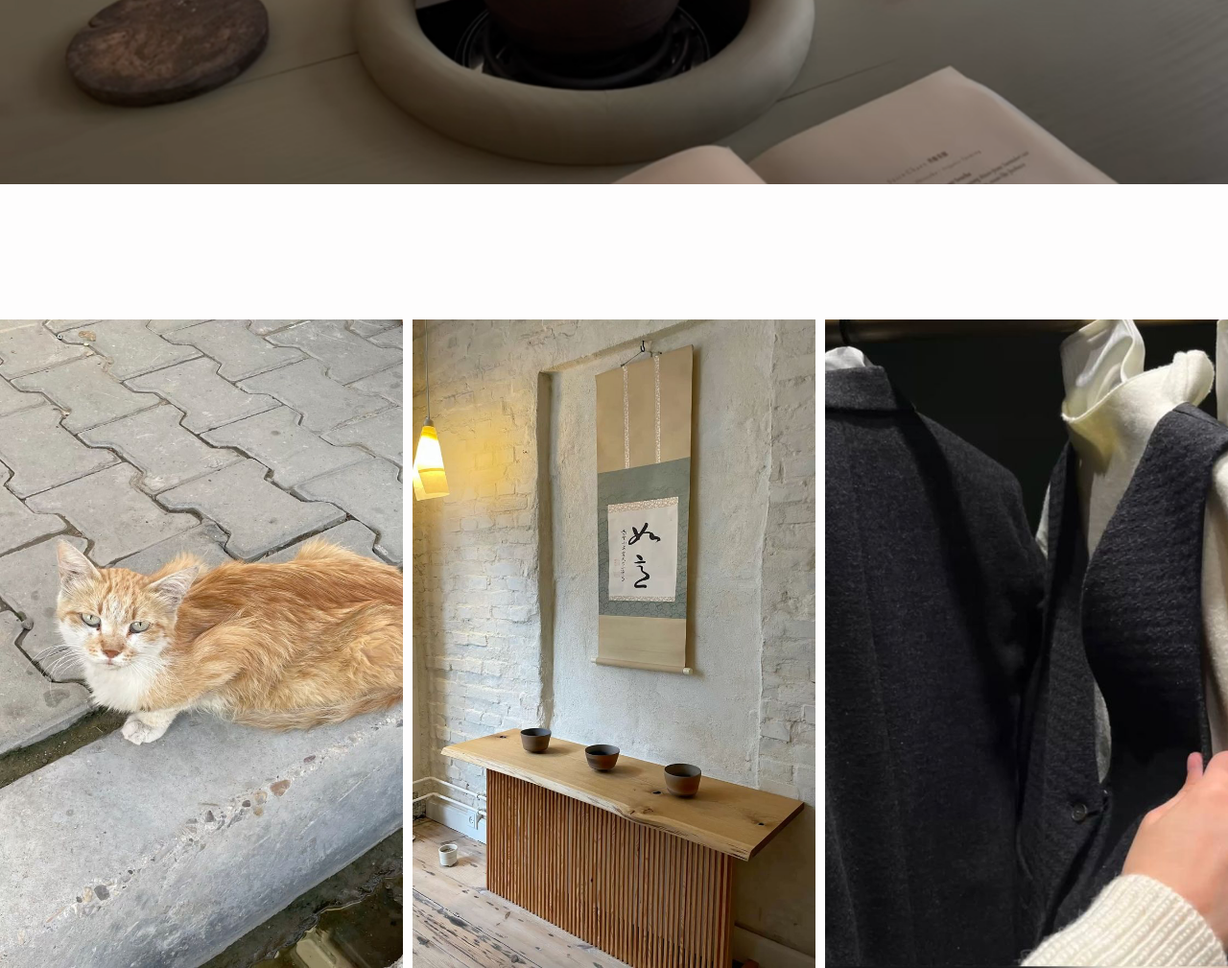
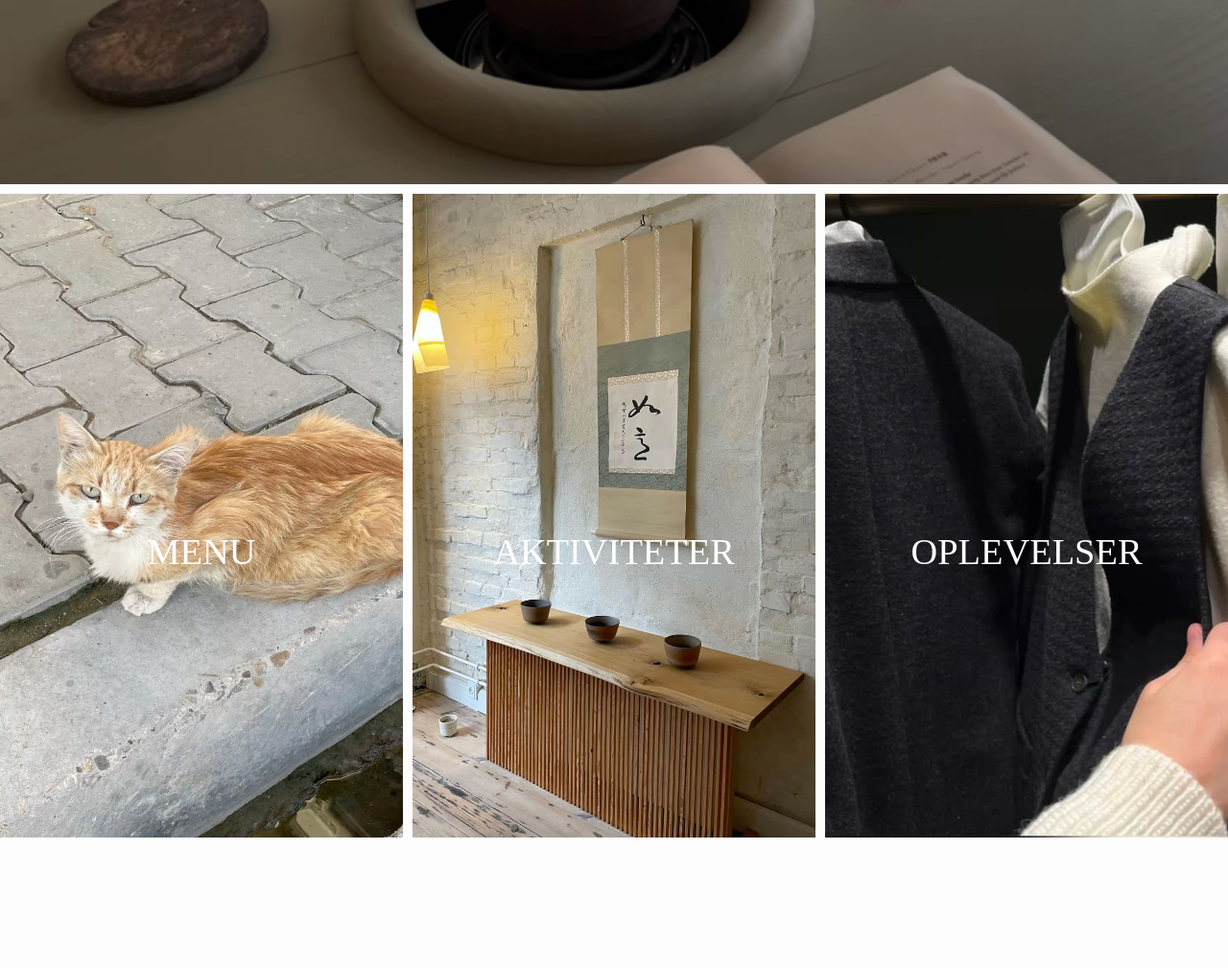
Before and after one commit to noha0002/website2, a plain HTML site: page index.html in a window 1280 px wide. Shown: the part 414-1423 px from the top of the page at 96% size. After the commit the page ends 1362 px from the top, so only its background shows below. Drawn offline with Linux system fonts and the light colour scheme.

Commit message:
tilføjer hover og tekster

```diff
--- a/index.html
+++ b/index.html
@@ -25,22 +25,30 @@
         </ul>
       </nav>
     </header>
-    <main class="grid_1">
+    <main>
+      <section>
         <div class="grid1">
-       <img src="billeder/baggrund.webp" alt="billede af kande">
+          <img src="billeder/baggrund.webp" alt="billede af kande" />
         </div>
-
+      </section>
+      <section class="grid_1">
         <div class="grid2">
           <img src="billeder/billede1.webp" alt="" />
+         <p class="p2">MENU</p>
         </div>
 
         <div class="grid3">
           <img src="billeder/billede2.webp" alt="" />
+          <p class="p2">AKTIVITETER</p>
+
         </div>
 
         <div class="grid4">
           <img src="billeder/billede3.webp" alt="" />
+          <p class="p2">OPLEVELSER</p>
+
         </div>
+      </section>
     </main>
   </body>
 </html>
--- a/layout.css
+++ b/layout.css
@@ -1,35 +1,49 @@
 .grid_1 {
   display: grid;
   grid-template-columns: 1fr 1fr 1fr;
-  grid-template-rows: 1fr 1fr 1fr ;
+margin-top:10px;
   gap: 10px;
+}
+.grid2:hover{
+    transform: scale(1.02);
+
+
 
 }
+.grid3:hover{
+    transform: scale(1.02);
 
-.grid1 {
-  grid-column: 1/4;
-  grid-row: 1/4;
+
+}
+.grid4:hover{
+    transform: scale(1.02);
+
 
 
 }
 
+
 .grid2 {
-  grid-column: 1/2;
-  grid-row: 2/4;
-  padding-top: 200px;
+    display: grid;
+}
+.grid3 {
+    display: grid;
+}
+.grid4 {
+    display: grid;
+}
+img, .p2 {
+    grid-column: 1/2;
+    grid-row: 1/2;
+}
+/* grid-column: 1/2; grid-row: 1/2; sikrer, at både billedet og teksten placeres i samme grid-celle, så de overlapper hinanden.
+grid-column: 1/2; → Placerer elementet i første kolonne og strækker det til anden linje (slutter ved første kolonne).
+grid-row: 1/2; → Placerer elementet i første række og strækker det til anden linje (slutter ved første række).*/
 
+
+.p2 {
+    place-self: center;
+    color: white;
+    padding: 1em;
+    font-size: 3vw;
 }
-
-.grid3 {
-  grid-column: 2/3;
-  grid-row: 2/4;
-   padding-top: 200px;
-
-}
-
-.grid4 {
-  grid-column: 3/4;
-  grid-row: 2/4;
-  padding-top: 200px;
-
-}
```
Lines whose indentation alone changed are shown as unchanged.
